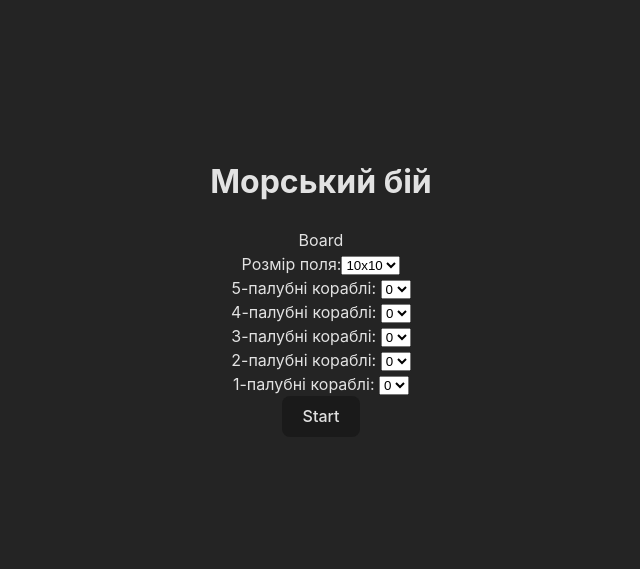
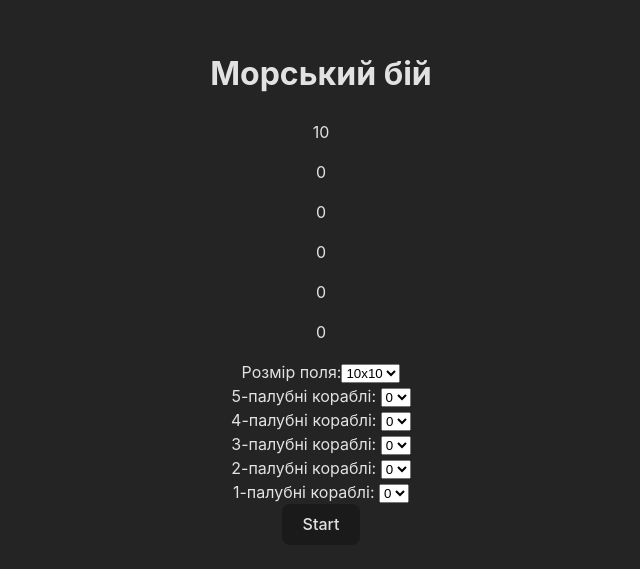
Before and after one commit to shrewman/battleship, a React (Vite) app: page / in a window 1280 px wide. Shown: the part 113-682 px from the top of the page, without its empty margins (319-959 px from the left). Built offline with nearby package versions, Linux system fonts and the light colour scheme.

Commit message:
Using MenuContext

```diff
--- a/src/components/Menu.tsx
+++ b/src/components/Menu.tsx
@@ -1,7 +1,7 @@
 import Options from "./Options";
+import { useMenuContext } from "../context/UseMenuContext";
 
 const Menu = () => {
-
     return (
         <>
             <MenuBoard />
@@ -13,7 +13,15 @@ const Menu = () => {
 export default Menu;
 
 const MenuBoard = () => {
-    return <>Board</>;
+    const { boardSize, setBoardSize, shipCount, setShipCount } =
+        useMenuContext();
+
+    return (
+        <>
+            <p>{boardSize}</p>
+            <p>{shipCount.map(obj => <p>{obj.count}</p>)}</p>
+        </>
+    );
 };
 
 const MenuCell = () => {
--- a/src/components/Options.tsx
+++ b/src/components/Options.tsx
@@ -1,15 +1,11 @@
-import { useState } from "react";
+import React from "react";
 import ShipCountSelector from "./ShipCountSelector";
+import { ShipCount } from "../types";
+import { useMenuContext } from "../context/UseMenuContext";
 
 const Options = () => {
-    const [boardSize, setBoardSize] = useState(10);
-    const [shipCount, setShipCount] = useState([
-        { size: 5, count: 0 },
-        { size: 4, count: 0 },
-        { size: 3, count: 0 },
-        { size: 2, count: 0 },
-        { size: 1, count: 0 },
-    ]);
+    const { boardSize, setBoardSize, shipCount, setShipCount } =
+        useMenuContext();
 
     const handleBoardSizeChange = (e: React.ChangeEvent<HTMLSelectElement>) => {
         setBoardSize(parseInt(e.target.value));
@@ -19,7 +15,7 @@ const Options = () => {
         e: React.ChangeEvent<HTMLSelectElement>,
         index: number
     ) => {
-        const updatedShips = [...shipCount];
+        const updatedShips: ShipCount = [...shipCount];
         updatedShips[index].count = parseInt(e.target.value);
         setShipCount(updatedShips);
     };
@@ -74,5 +70,4 @@ const Options = () => {
     );
 };
 
-
 export default Options;
```
